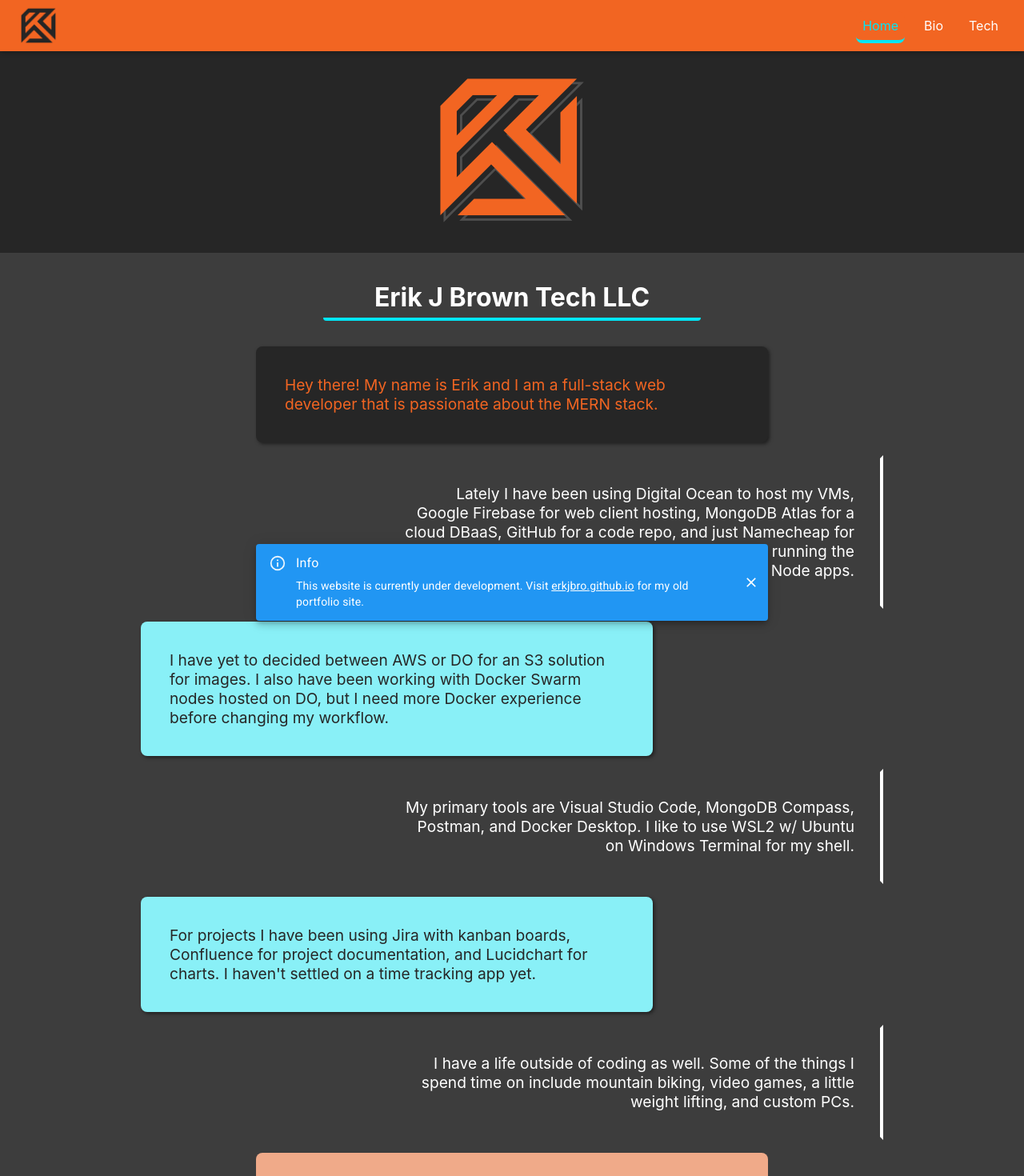
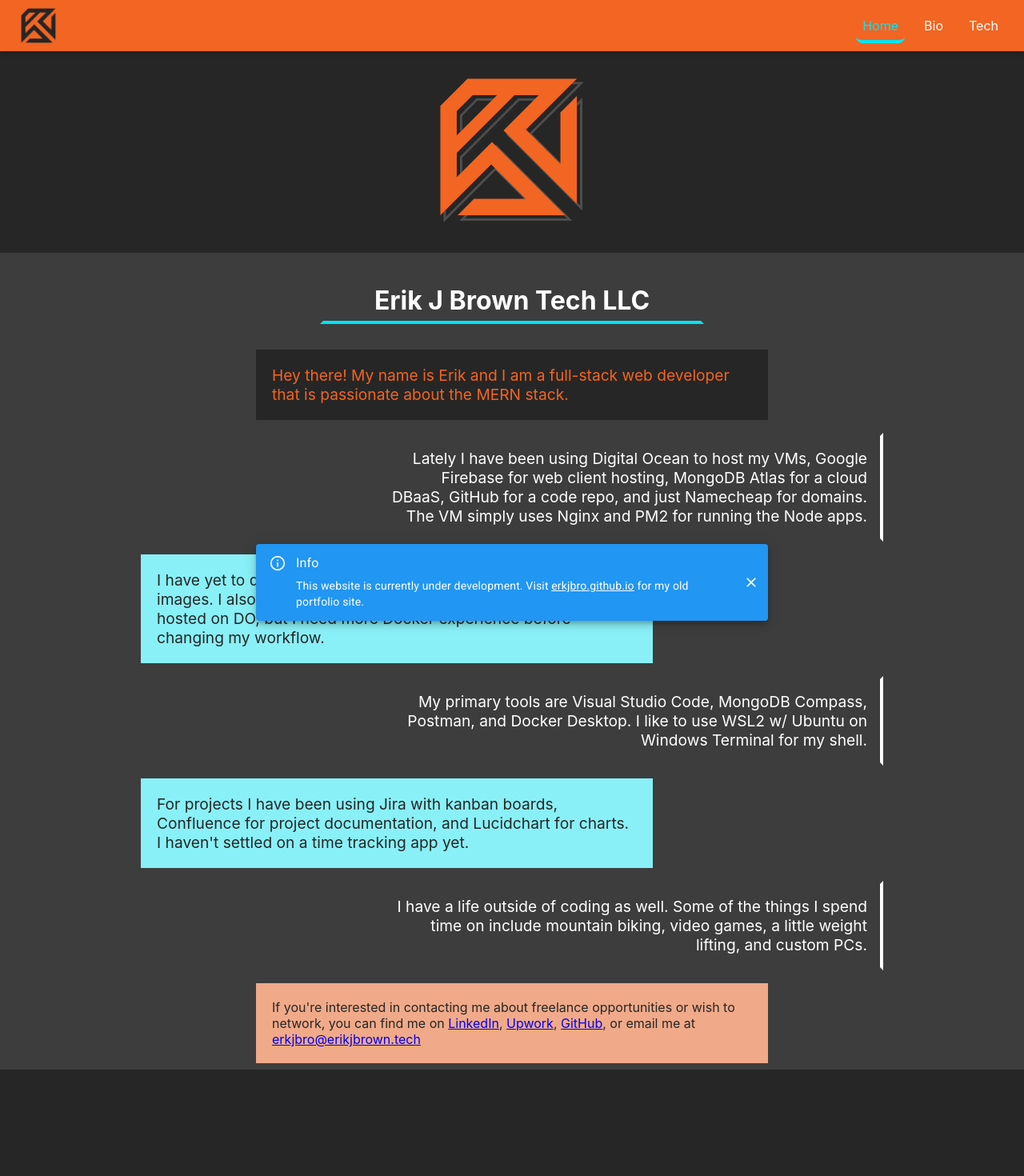
Before and after one commit to erkjbro/erkjbro-tech, a React (Create React App) app: page / in a window 1280 px wide. Shown: the top 1470 px of the page at 80% size. After the commit the page ends 1337 px from the top, so only its background shows below. Built offline with nearby package versions, Linux system fonts and the light colour scheme.

Commit message:
adjusting borders

```diff
--- a/src/pages/Home/Home.scss
+++ b/src/pages/Home/Home.scss
@@ -8,11 +8,11 @@
     width: fit-content;
     padding: 0.2rem;
     margin-bottom: 2rem;
-    border-bottom: 4px solid map-get($colors, secondary);
+    border: 4px solid transparent;
+    border-bottom-color: map-get($colors, secondary);
 
     @include media-min-width(40rem) {
       padding: 0.4rem 4rem;
-      border-radius: 4px;
     }
   }
 
@@ -27,7 +27,7 @@
     p {
       width: 100%;
       margin: 1rem 0 0 0;
-      padding: 2rem;
+      padding: 1rem;
       text-align: left;
       font-size: 1.2rem;
 
@@ -35,7 +35,7 @@
         align-self: flex-end;
         width: 40rem;
         text-align: right;
-        border-radius: 8px;
+        background-clip: padding-box;
         border: 4px solid transparent;
       }
 
@@ -46,14 +46,12 @@
 
         @include media-min-width(42rem) {
           align-self: flex-start;
-          box-shadow: 2px 2px 4px rgba(0, 0, 0, 0.5);
         }
       }
 
       &:nth-of-type(even) {
         @include media-min-width(42rem) {
-          border-radius: 0;
-          border-right: 4px solid map-get($colors, light);
+          border-right-color: map-get($colors, light);
         }
       }
 
@@ -62,18 +60,18 @@
         margin: 0;
         background: map-get($colors, dark);
         color: map-get($colors, primary);
+        border-color: transparent;
         text-align: left;
       }
 
       &:last-of-type {
         align-self: center;
         background: map-get($colors, primary-light);
-        box-shadow: none;
+        border-color: transparent;
         font-size: 1rem;
 
         @include media-min-width(42rem) {
           border-right-color: transparent;
-          border-radius: 8px;
         }
       }
     }
```
